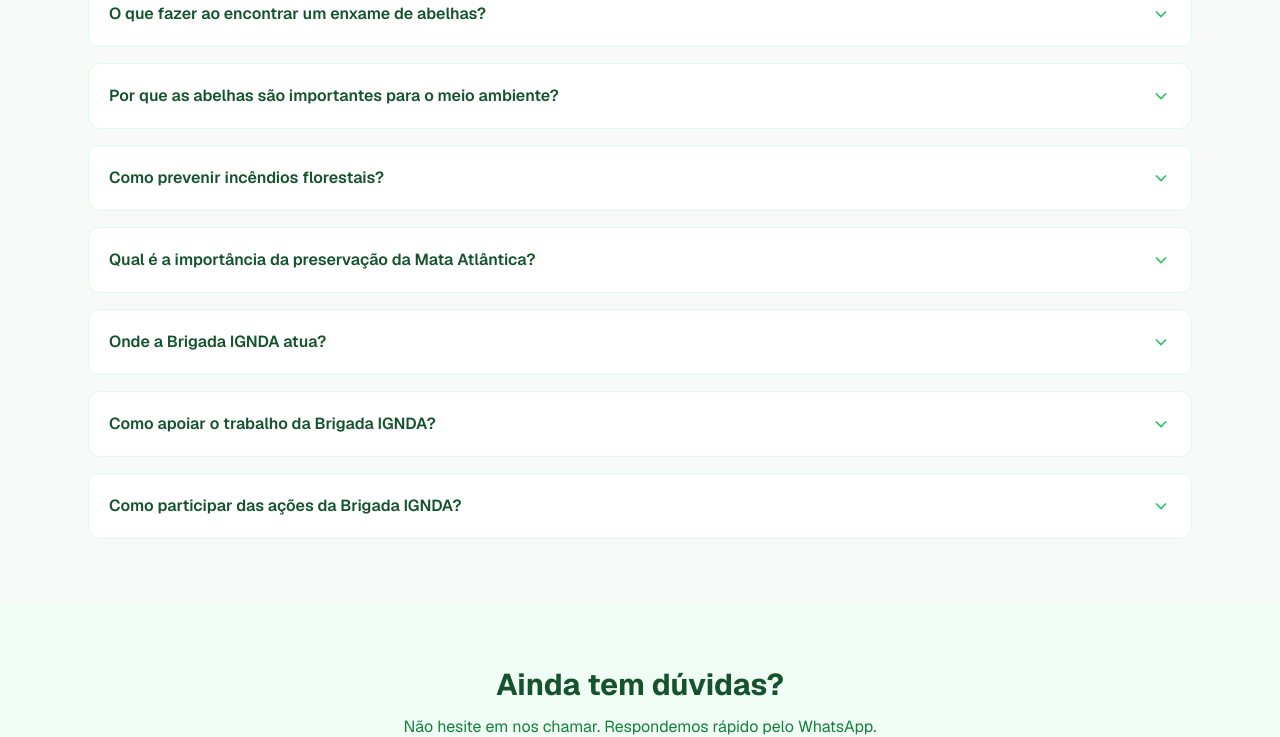
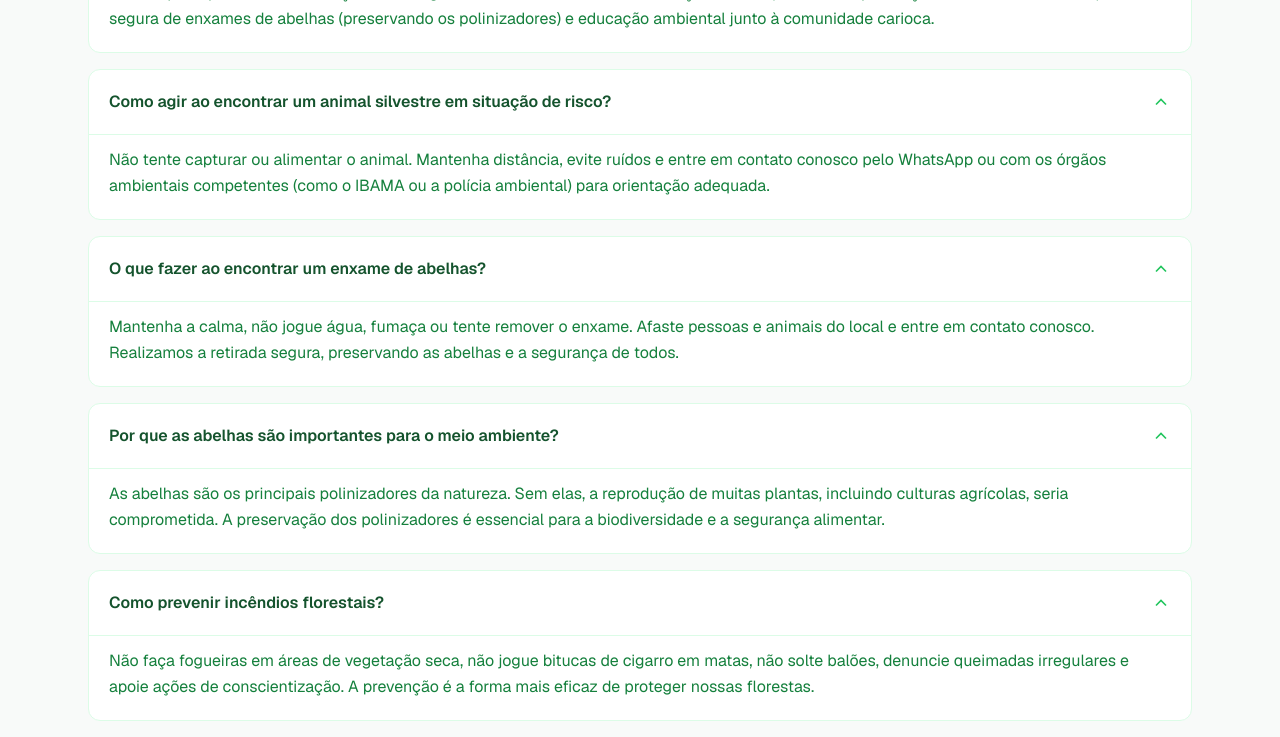
Before and after one commit to IGNDA/brigada, a Next.js app: page /brigada/faq in a window 1280 px wide. Shown: the part 960-1697 px from the top of the page. Built offline with nearby package versions, Linux system fonts and the light colour scheme; no server answers.

Commit message:
fix: FAQ open by default on /faq page + remove invented 'resposta rápida' claim
- FAQ component: defaultOpen prop, all items open when true
- /faq page: passes defaultOpen={true}
- Removed 'Respondemos rápido pelo WhatsApp' (invented claim)

```diff
--- a/src/app/(site)/faq/page.tsx
+++ b/src/app/(site)/faq/page.tsx
@@ -39,7 +39,7 @@
         </div>
       </section>
 
-      <FAQ />
+      <FAQ defaultOpen />
 
       <section className="bg-forest-50 py-16">
         <div className="mx-auto max-w-6xl px-4 sm:px-6 text-center">
@@ -47,7 +47,7 @@
             Ainda tem dúvidas?
           </h2>
           <p className="mt-3 max-w-2xl mx-auto text-forest-700">
-            Não hesite em nos chamar. Respondemos rápido pelo WhatsApp.
+            Não hesite em nos chamar pelo WhatsApp.
           </p>
           <div className="mt-8">
             <a
--- a/src/components/faq/faq.tsx
+++ b/src/components/faq/faq.tsx
@@ -3,8 +3,13 @@
 import { useState } from "react";
 import { faqData, type FAQItem } from "@/data/faq";
 
-export default function FAQ({ items = faqData }: { items?: FAQItem[] }) {
-  const [openIndex, setOpenIndex] = useState<number | null>(null);
+export default function FAQ({
+  items = faqData,
+  defaultOpen = false,
+}: { items?: FAQItem[]; defaultOpen?: boolean }) {
+  const [openIndex, setOpenIndex] = useState<number | null>(
+    defaultOpen ? 0 : null
+  );
 
   return (
     <section id="faq" className="mx-auto max-w-6xl px-4 py-16 sm:px-6">
@@ -20,7 +25,9 @@
       </p>
 
       <dl className="mt-10 space-y-4">
-        {items.map((item, index) => (
+        {items.map((item, index) => {
+          const isOpen = defaultOpen || openIndex === index;
+          return (
             <div
               key={index}
               className="rounded-xl border border-forest-100 bg-white overflow-hidden"
@@ -31,14 +38,14 @@
                   setOpenIndex(openIndex === index ? null : index)
                 }
                 className="w-full flex items-center justify-between gap-4 p-5 text-left focus:outline-none focus:ring-2 focus:ring-forest-500 focus:ring-offset-1"
-              aria-expanded={openIndex === index}
+                aria-expanded={isOpen}
               >
                 <dt className="text-base font-semibold text-forest-900 pr-4">
                   {item.question}
                 </dt>
                 <span
                   className={`flex-shrink-0 h-5 w-5 text-forest-500 transition-transform duration-200 ${
-                  openIndex === index ? "rotate-180" : ""
+                    isOpen ? "rotate-180" : ""
                   }`}
                   aria-hidden="true"
                 >
@@ -54,7 +61,7 @@
               </button>
               <dd
                 className={`overflow-hidden transition-all duration-300 ${
-                openIndex === index ? "max-h-96 opacity-100" : "max-h-0 opacity-0"
+                  isOpen ? "max-h-96 opacity-100" : "max-h-0 opacity-0"
                 }`}
               >
                 <div className="px-5 pt-3 pb-5 text-forest-700 leading-relaxed border-t border-forest-100">
@@ -62,7 +69,8 @@
                 </div>
               </dd>
             </div>
-        ))}
+          );
+        })}
       </dl>
     </section>
   );
```
Lines whose indentation alone changed are shown as unchanged.
